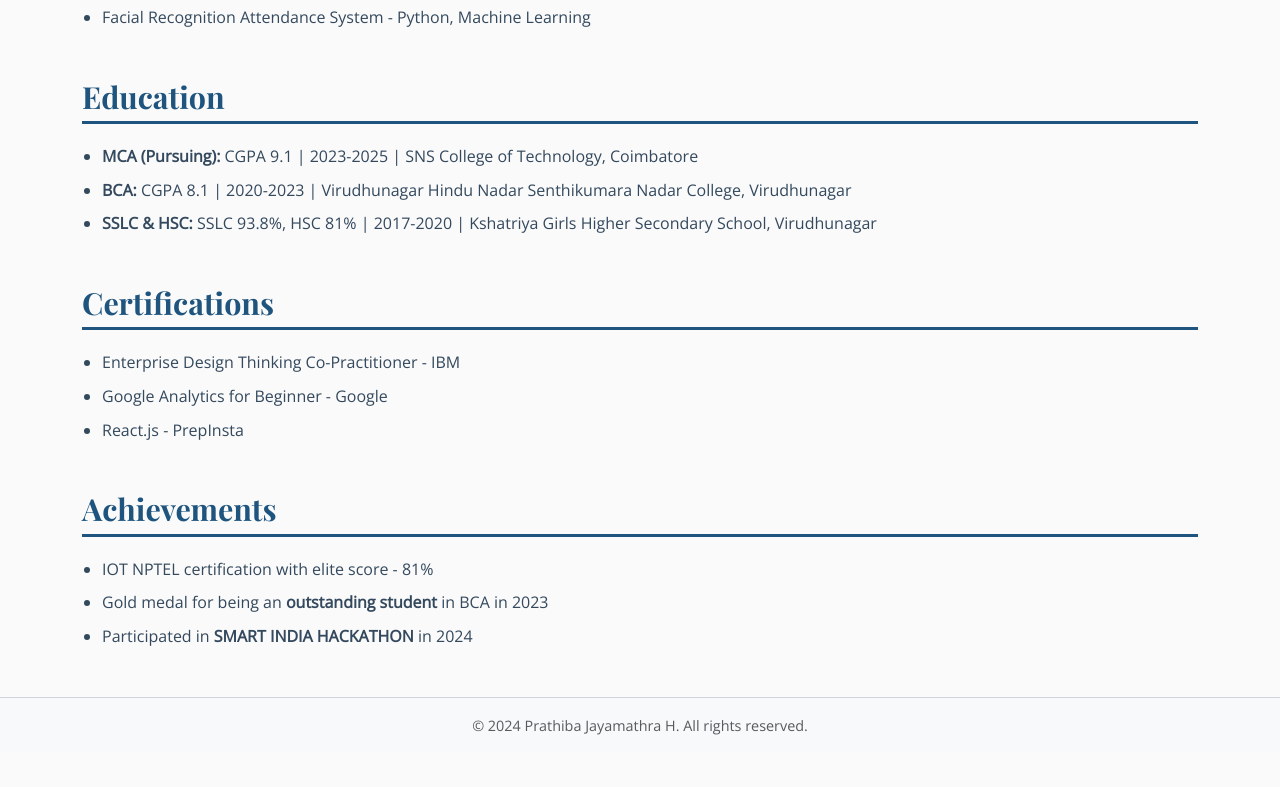
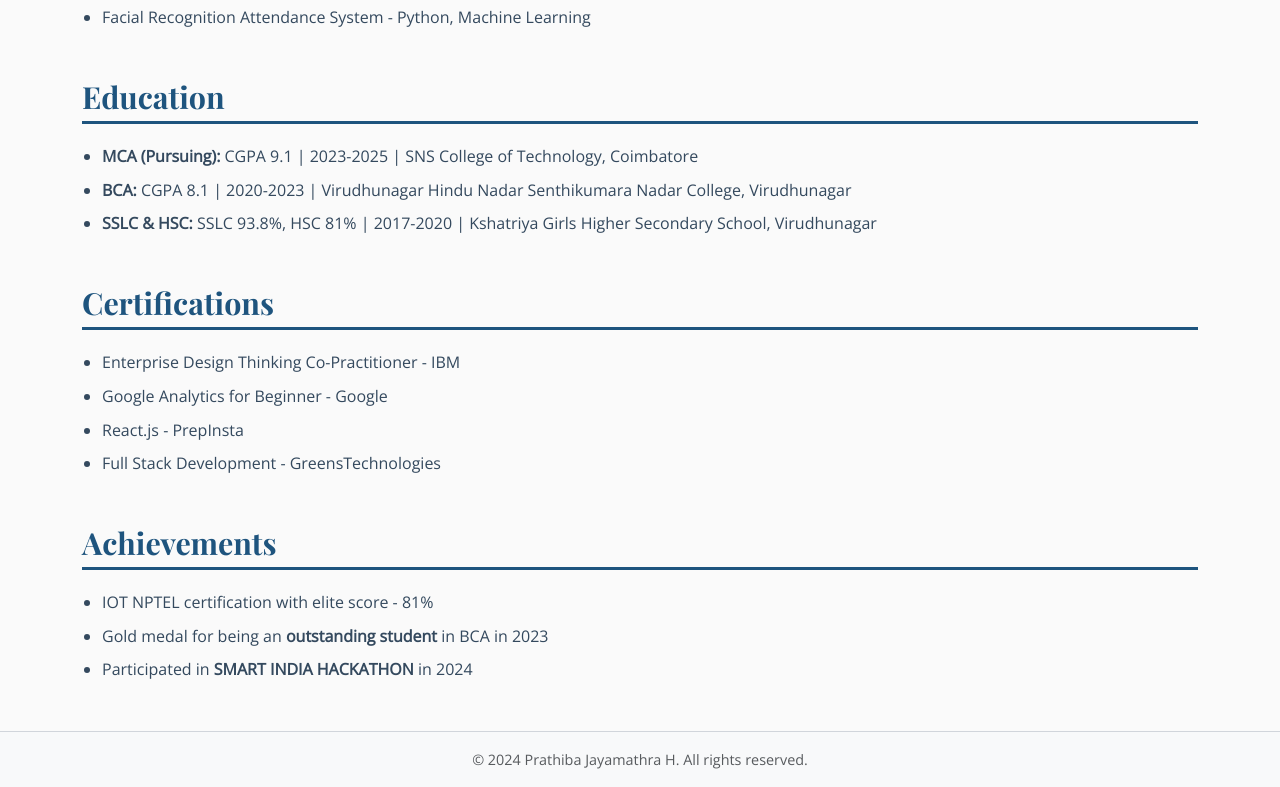
Before and after one commit to prathibajayamathra/portfolio-web, a plain HTML site: page index.html in a window 1280 px wide. Shown: the part 1253-2040 px from the top of the page. Before the commit the page ends 2006 px from the top, so only its background shows below. Drawn offline with nearby package versions, Linux system fonts and the light colour scheme.

Commit message:
Update index.html

```diff
--- a/index.html
+++ b/index.html
@@ -118,6 +118,7 @@
         <li>Enterprise Design Thinking Co-Practitioner - IBM</li>
         <li>Google Analytics for Beginner - Google</li>
         <li>React.js - PrepInsta</li>
+        <li>Full Stack Development - GreensTechnologies</li>
       </ul>
     </section>
 
```
